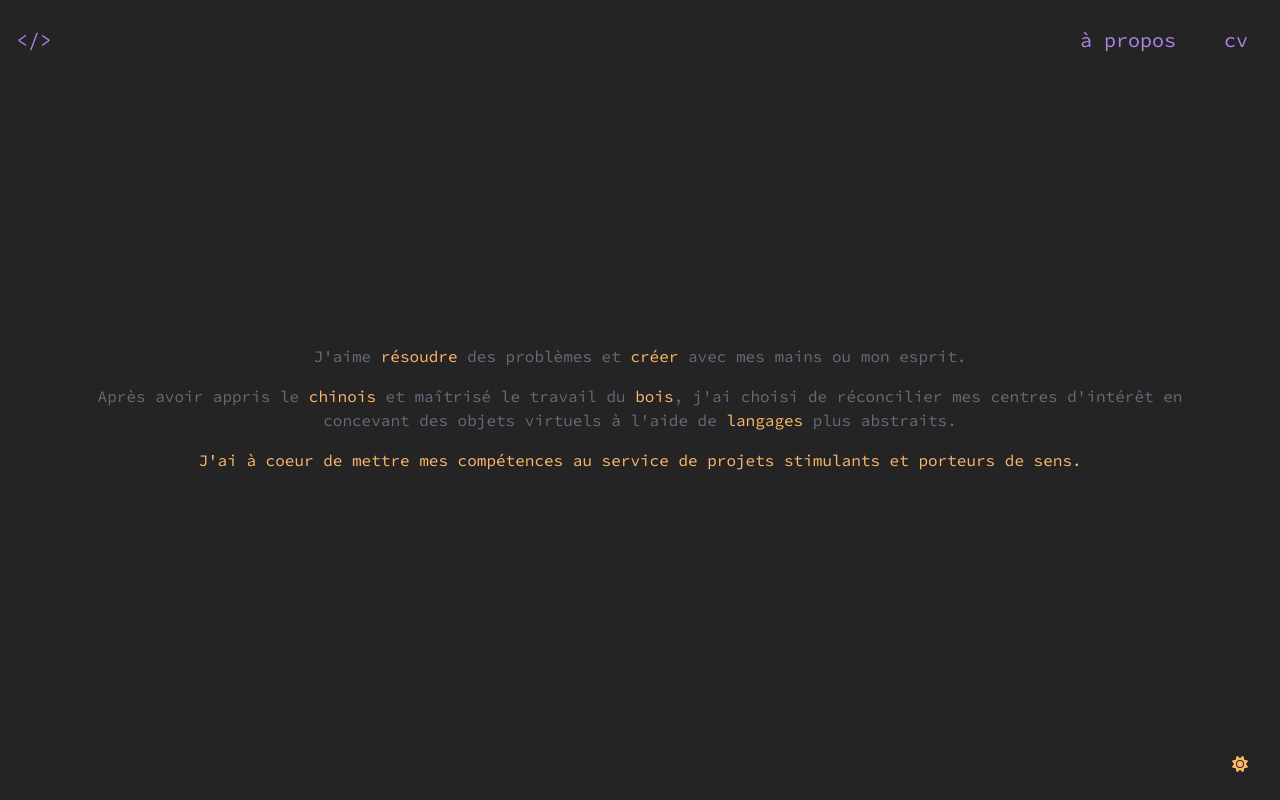
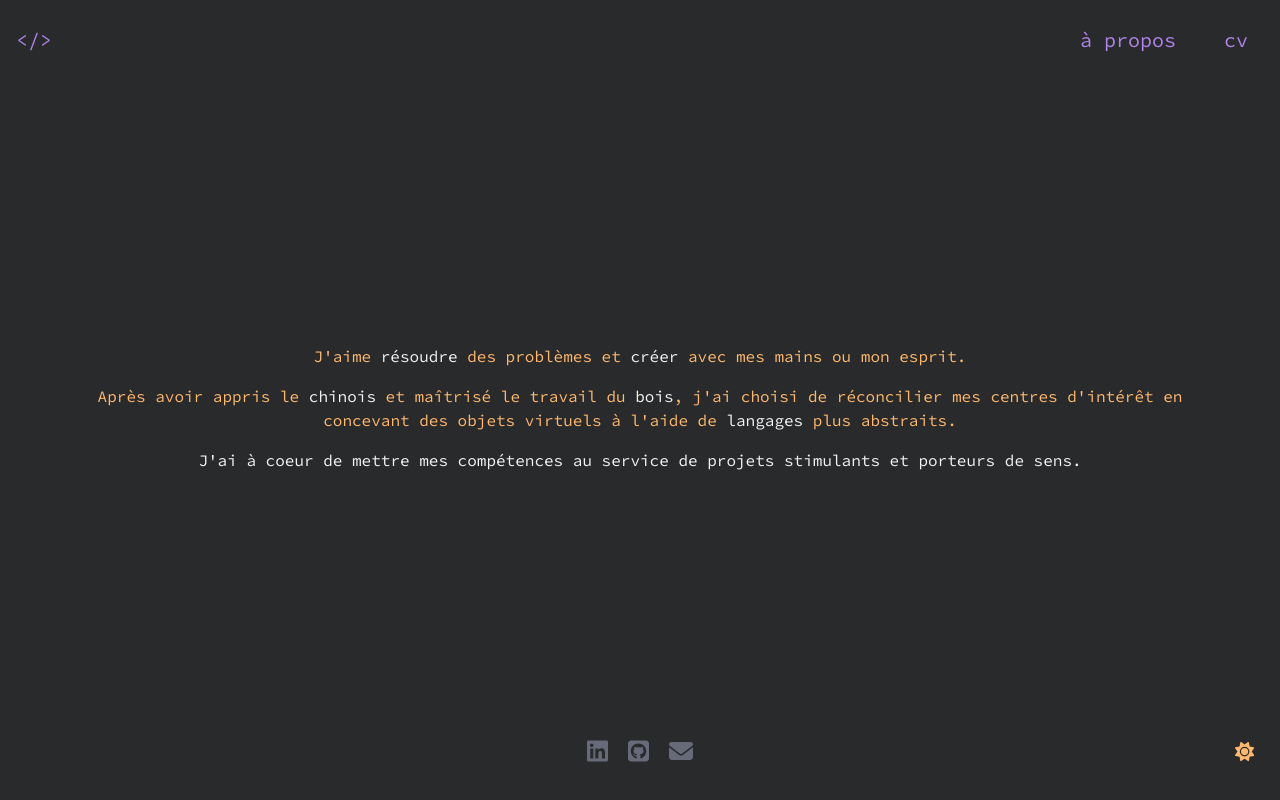
Before and after one commit to Sojabio/Portfolio, a React (Vite) app: page /about in a window 1280 px wide. Built offline with nearby package versions, Linux system fonts and the light colour scheme; no server answers.

Commit message:
add links to footer

```diff
--- a/package.json
+++ b/package.json
@@ -11,6 +11,7 @@
   },
   "dependencies": {
     "@fortawesome/fontawesome-svg-core": "^6.4.2",
+    "@fortawesome/free-brands-svg-icons": "^6.4.2",
     "@fortawesome/free-solid-svg-icons": "^6.4.2",
     "@fortawesome/react-fontawesome": "^0.2.0",
     "react": "^18.2.0",
--- /dev/null
+++ b/src/components/buttons/buttons.css
@@ -0,0 +1,13 @@
+.button {
+  font-size: 1.5rem;
+  cursor: pointer;
+  color:var(--light)
+}
+
+.button:hover{
+  color: var(--green);
+}
+
+.toggle{
+  font-size: 1.2rem;
+}
--- /dev/null
+++ b/src/components/buttons/github.jsx
@@ -0,0 +1,14 @@
+import { FontAwesomeIcon } from '@fortawesome/react-fontawesome';
+import { faSquareGithub} from '@fortawesome/free-brands-svg-icons';
+import './buttons.css'
+
+const Github = () => {
+
+  return (
+    <div className="button github">
+    <FontAwesomeIcon icon={faSquareGithub} alt="link to Github account" />
+    </div>
+  )
+}
+
+export default Github;
--- /dev/null
+++ b/src/components/buttons/linkedin.jsx
@@ -0,0 +1,14 @@
+import { FontAwesomeIcon } from '@fortawesome/react-fontawesome';
+import { faLinkedin } from '@fortawesome/free-brands-svg-icons';
+import './buttons.css'
+
+const Linkedin = () => {
+
+  return (
+    <div className="button linkedin">
+    <FontAwesomeIcon icon={faLinkedin} alt="link to Linkedin account" />
+    </div>
+  )
+}
+
+export default Linkedin;
--- /dev/null
+++ b/src/components/buttons/mail.jsx
@@ -0,0 +1,14 @@
+import { FontAwesomeIcon } from '@fortawesome/react-fontawesome';
+import { faEnvelope} from '@fortawesome/free-solid-svg-icons';
+import './buttons.css'
+
+const Mail = () => {
+
+  return (
+    <div className="button mail">
+    <FontAwesomeIcon icon={faEnvelope} alt="send email" />
+    </div>
+  )
+}
+
+export default Mail;
--- a/src/components/Buttons/toggle.jsx
+++ b/src/components/buttons/toggle.jsx
@@ -1,14 +1,16 @@
-import React, { useContext } from "react";
+import { useContext } from "react";
 import { DarkModeContext } from "../../contexts/DarkModeProvider";
 import { FontAwesomeIcon } from '@fortawesome/react-fontawesome';
 import { faMoon } from '@fortawesome/free-solid-svg-icons';
 import { faSun } from '@fortawesome/free-solid-svg-icons';
+import './buttons.css'
+
 export default function ToggleButton() {
   const { darkMode, toggleDarkMode } = useContext(DarkModeContext);
 
   return (
     <>
-      <div onClick={toggleDarkMode}>
+      <div className="toggle" onClick={toggleDarkMode}>
         {darkMode ? (
           <FontAwesomeIcon icon={faSun} alt="switch to light mode" />
         ) : (
--- a/src/components/footer/footer.css
+++ b/src/components/footer/footer.css
@@ -1,4 +1,3 @@
-
 .footer {
   background-color: white;
   position: fixed;
@@ -8,6 +7,7 @@
   height: 12vh;
   display: flex;
   align-items: center;
+  justify-content: center;
 }
 
 .footer ul {
@@ -15,20 +15,21 @@
   list-style: none;
   margin: 0;
   padding: 0;
-  justify-content: flex-end;
-  flex-grow: 1;
+  align-items: center;
 }
 
+.footer ul li {
+  margin: 0 10px;
+}
 
 .foot-toggle {
   color: var(--orange);
-  position: fixed;
-  transform: translateX(-50%);
+  position: absolute;
+  right: 0; /* Position to the very right */
   cursor: pointer;
   padding-right: 1rem;
 }
 
-.foot-toggle:hover{
+.foot-toggle:hover {
   color: var(--green);
-
 }
--- a/src/components/footer/footer.jsx
+++ b/src/components/footer/footer.jsx
@@ -1,11 +1,28 @@
 import './footer.css'
-import ToggleButton from '../Buttons/toggle';
-
+import ToggleButton from '../buttons/toggle';
+import Linkedin from '../buttons/linkedin';
+import Github from '../buttons/github';
+import Mail from '../buttons/mail';
 
 const Footer = () => {
   return (
     <div className="footer">
       <ul>
+        <li>
+          <a href="https://www.linkedin.com/in/solene-jabaud/">
+          <Linkedin/>
+          </a>
+        </li>
+        <li>
+          <a href="https://github.com/Sojabio">
+          <Github/>
+          </a>
+        </li>
+        <li>
+          <a href="mailto:SOLENE.JABAUD@GMAIL.COM ">
+          <Mail/>
+          </a>
+        </li>
         <li className="foot-toggle">
           <ToggleButton/>
         </li>
--- a/src/components/navbar/navbar.jsx
+++ b/src/components/navbar/navbar.jsx
@@ -1,7 +1,7 @@
 import { useState } from 'react';
 import './navbar.css';
 import { Link } from 'react-router-dom';
-import ToggleButton from '../Buttons/toggle';
+import ToggleButton from '../buttons/toggle';
 
 const Navbar = () => {
   const [homeLinkContent, setHomeLinkContent] = useState('</>');
--- a/src/index.css
+++ b/src/index.css
@@ -21,21 +21,23 @@
   --light-orange: hsl(36, 100%, 77%);
   --light:  #676B79;
   --white: #f3f3f3;
+  --very-dark-grey: #292A2B;
 }
 
 .dark-theme *{
-  background-color: #242424;
+  background-color: var(--very-dark-grey);
 }
 
 
 a {
   /* font-weight: bold; */
-  color: #B084EB;
+  color: var(--purple);
   text-decoration: inherit;
   transition: 0.5s;
 }
+
 a:hover {
-  color:  #13FFDC;
+  color: var(--green);
   transition: 0.5s;
 }
 
@@ -46,11 +48,11 @@ body {
   place-items: center;
   min-width: 320px;
   min-height: 100vh;
-  background-color: #F1F1F1;
+  background-color: var(--white);
 }
 
 body.dark-theme {
-  background-color: #242424;
+  background-color: var(--very-dark-grey);
 }
 
 h1 {
--- a/src/pages/about/about.css
+++ b/src/pages/about/about.css
@@ -1,7 +1,7 @@
 .about{
-  color: var(--light);
+  color: var(--orange);
 }
 
 span{
-  color: var(--orange)
+  color: var(--white)
 }
```
Also changed, not shown: 1 other file (tests, documents, lock files or other folders).
